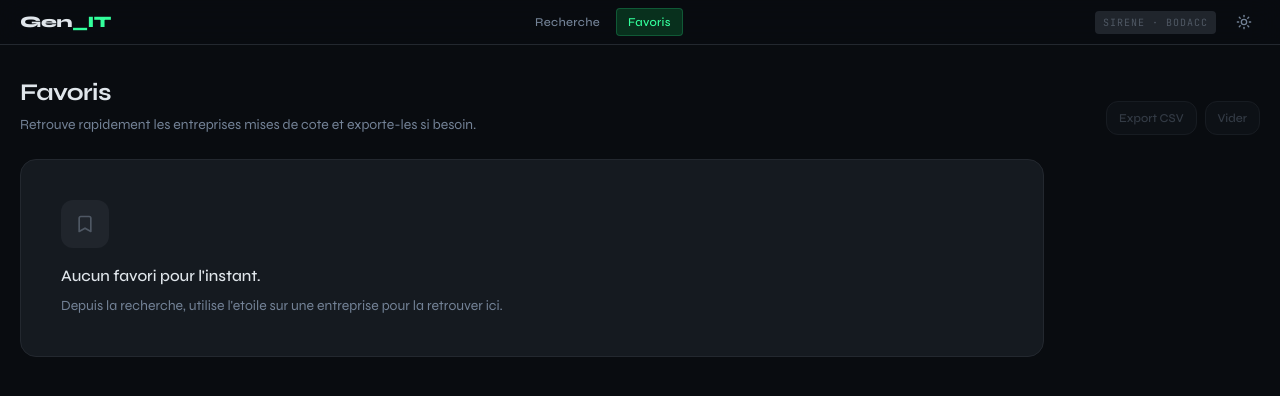
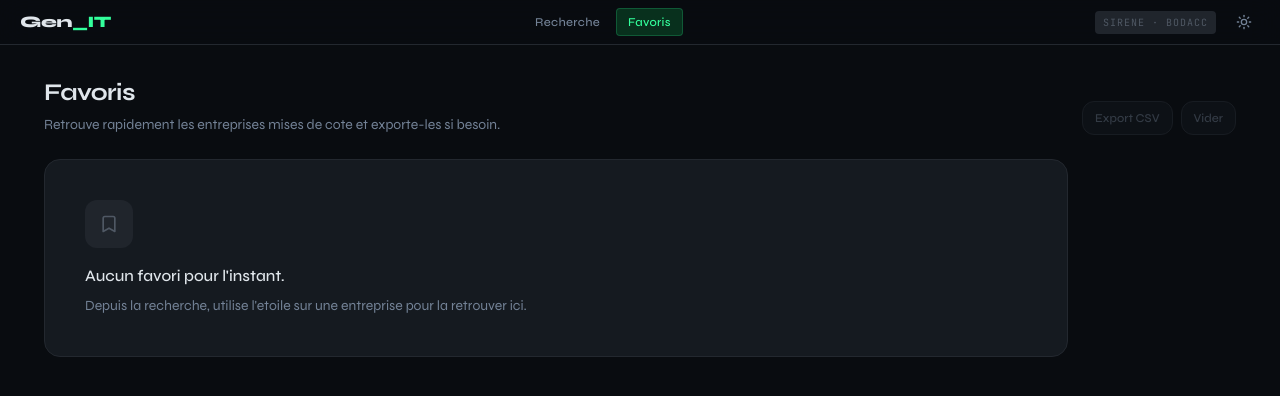
Before and after one commit to Mohammed-ela/Gen_IT, a Next.js app: page /favorites in a window 1280 px wide. Shown: the top 396 px of the page. Built offline with nearby package versions, Linux system fonts and the light colour scheme.

Commit message:
fix: ajuster le style de la page des favoris pour une meilleure présentation

```diff
--- a/app/favorites/page.tsx
+++ b/app/favorites/page.tsx
@@ -68,7 +68,7 @@ export default function FavoritesPage() {
 
   return (
     <AppLayout>
-      <div className="container-dashboard px-1 sm:px-0 py-6 sm:py-8">
+      <div className="container-dashboard px-4 sm:px-6 py-6 sm:py-8">
         <div className="mb-6 flex flex-wrap items-end justify-between gap-4">
           <div className="max-w-2xl">
             <h1 className="text-2xl font-bold tracking-tight" style={{ color: "hsl(var(--text))" }}>
```
